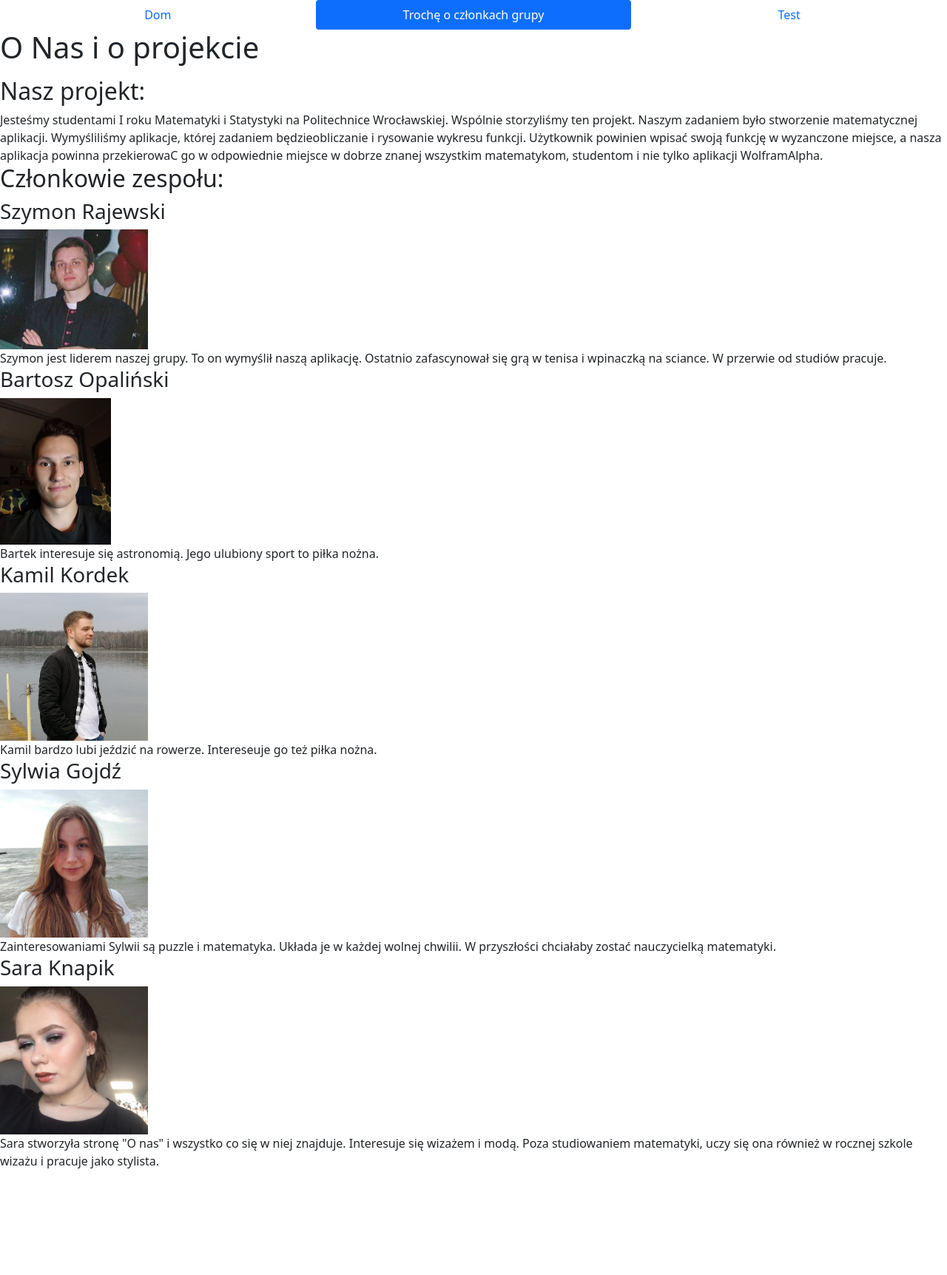
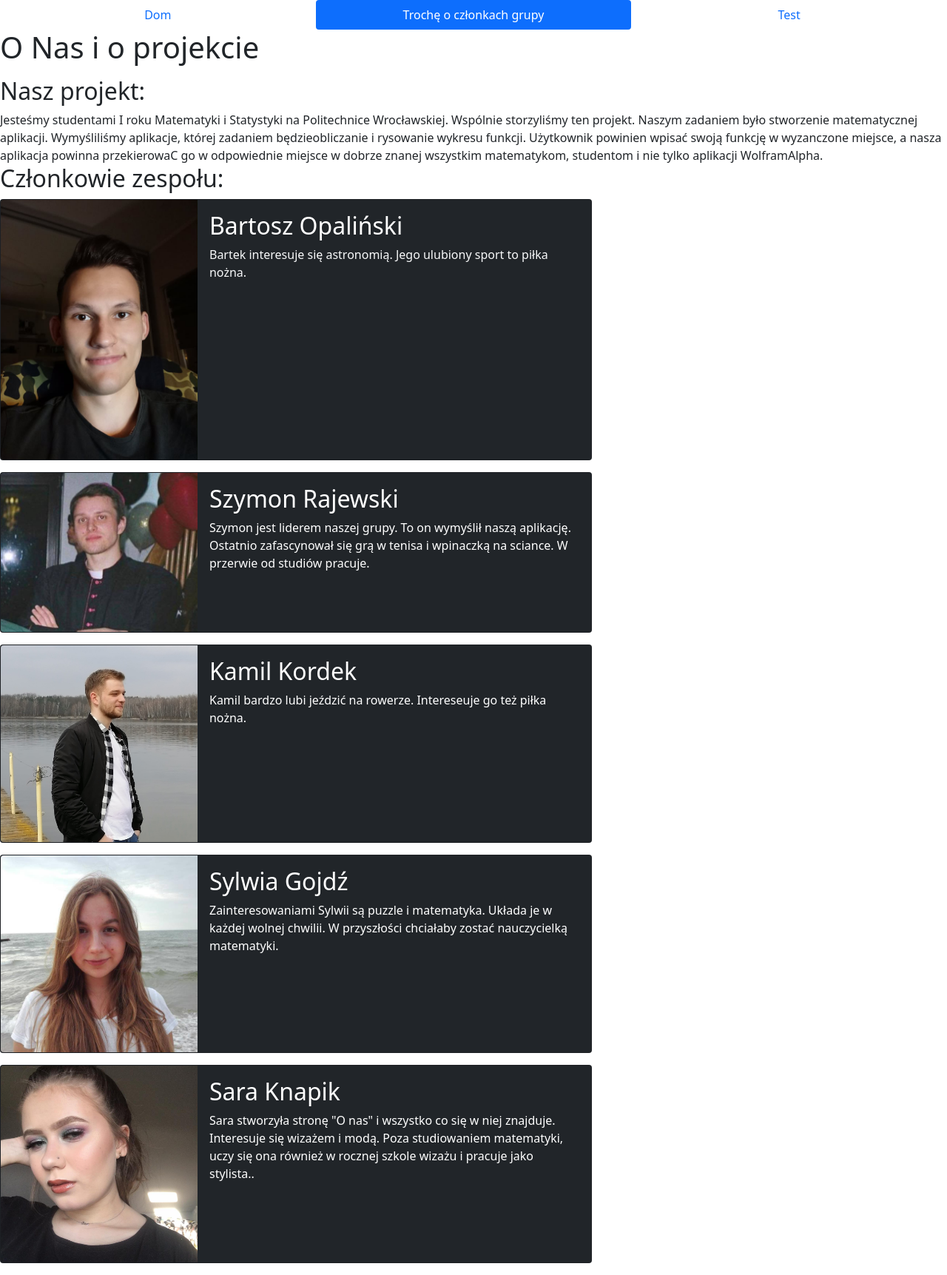
Before and after one commit to discoStar711/calculate-function, a Flask app: template templates/about.html in a window 1280 px wide. Shown: the whole page at 74% size. Before the commit the page ends 1579 px from the top, so only its background shows below. Run offline with Flask 2, Linux system fonts and the light colour scheme; the template is opened without the code that fills it, so the values that code supplies are empty.

Commit message:
Dodanie obramowania do opisów w about.html

```diff
--- a/templates/about.html
+++ b/templates/about.html
@@ -26,39 +26,82 @@
 
         <h2>Członkowie zespołu:</h2>
 
-        <h3>Szymon Rajewski</h3>
-        <img src="../static/Szymon_Rajewski.png" alt="Szymon Rajewski"
-         style="float:center; width: 200px;" > <br/>
 
-         Szymon jest liderem naszej grupy. To on wymyślił naszą aplikację.
-         Ostatnio zafascynował się grą w tenisa i wpinaczką na sciance.
-         W przerwie od studiów pracuje.
 
-         <h3>Bartosz Opaliński</h3>
-         <img src="../static/206284197_525218325459548_1787051759671903464_n.png"
-          alt="Bartosz Opaliński" style="float:center; width: 150px;" > <br/>
+            <div class="card text-white bg-dark mb-3" style="max-width: 800px;">
+                <div class="row g-0">
+                  <div class="col-md-4">
+                    <img src="../static/206284197_525218325459548_1787051759671903464_n.png" class="img-fluid rounded-start" alt="Bartosz Opaliński">
+                  </div>
+                  <div class="col-md-8">
+                    <div class="card-body">
+                      <h2 class="card-title">Bartosz Opaliński</h2>
+                      <p class="text-light bg-dark"> Bartek interesuje się astronomią. Jego ulubiony sport to piłka nożna.</p>
+                    </div>
+                  </div>
+                </div>
+              </div>
 
-         Bartek interesuje się astronomią. Jego ulubiony sport to piłka nożna.
+              <div class="card text-white bg-dark mb-3" style="max-width: 800px;">
+                <div class="row g-0">
+                  <div class="col-md-4">
+                    <img src="../static/Szymon_Rajewski.png" class="img-fluid rounded-start" alt="Szymon_Rajewski">
+                  </div>
+                  <div class="col-md-8">
+                    <div class="card-body">
+                      <h2 class="card-title">Szymon Rajewski</h2>
+                      <p class="card-text"> Szymon jest liderem naszej grupy. To on wymyślił naszą aplikację.
+                        Ostatnio zafascynował się grą w tenisa i wpinaczką na sciance.
+                        W przerwie od studiów pracuje.</p>
+                    </div>
+                  </div>
+                </div>
+              </div>
 
-         <h3>Kamil Kordek</h3>
-         <img src="../static/208517635_237905064539490_7361119721932350977_n.png"
-          alt="Kamil Kordek" style="float:center;  width: 200px;" > <br/>
+              <div class="card text-white bg-dark mb-3" style="max-width: 800px;">
+                <div class="row g-0">
+                  <div class="col-md-4">
+                    <img src="../static/208517635_237905064539490_7361119721932350977_n.png" class="img-fluid rounded-start" alt="Kamil Kordek">
+                  </div>
+                  <div class="col-md-8">
+                    <div class="card-body">
+                      <h2 class="card-title">Kamil Kordek</h2>
+                      <p class="card-text"> Kamil bardzo lubi jeździć na rowerze. Intereseuje go też piłka nożna.
+                    </p>
+                    </div>
+                  </div>
+                </div>
+              </div>
 
-          Kamil bardzo lubi jeździć na rowerze. Intereseuje go też piłka nożna.
+              <div class="card text-white bg-dark mb-3" style="max-width: 800px;">
+                <div class="row g-0">
+                  <div class="col-md-4">
+                    <img src="../static/39193571_1620381961423777_792957456555704320_n.png" class="img-fluid rounded-start" alt="Sylwia Gojdź">
+                  </div>
+                  <div class="col-md-8">
+                    <div class="card-body">
+                      <h2 class="card-title">Sylwia Gojdź</h2>
+                      <p class="card-text"> Zainteresowaniami Sylwii są puzzle i matematyka. Układa je w każdej wolnej chwilii.
+                        W przyszłości chciałaby zostać nauczycielką matematyki.</p>
+                    </div>
+                  </div>
+                </div>
+              </div>
 
-          <h3>Sylwia Gojdź</h3>
-          <img src="../static/39193571_1620381961423777_792957456555704320_n.png"
-           alt="Sylwia Gojdź" style="float:center; width: 200px;" > <br/>
-
-           Zainteresowaniami Sylwii są puzzle i matematyka. Układa je w każdej wolnej chwilii.
-           W przyszłości chciałaby zostać nauczycielką matematyki.
-
-           <h3>Sara Knapik</h3>
-           <img src="../static/95910805_936141800154782_7451300248858656768_n.png"
-            alt="Sara Knapik" style="float:center; width: 200px;" > <br/>
-
-            Sara stworzyła stronę "O nas" i wszystko co się w niej znajduje. Interesuje się wizażem i modą.
-            Poza studiowaniem matematyki, uczy się ona również w rocznej szkole wizażu i pracuje jako stylista.
+              <div class="card text-white bg-dark mb-3" style="max-width: 800px;">
+                <div class="row g-0">
+                  <div class="col-md-4">
+                    <img src="../static/95910805_936141800154782_7451300248858656768_n.png" class="img-fluid rounded-start" alt="Sara Knapik">
+                  </div>
+                  <div class="col-md-8">
+                    <div class="card-body">
+                      <h2 class="card-title">Sara Knapik</h2>
+                      <p class="card-text"> Sara stworzyła stronę "O nas" i wszystko co się w niej znajduje. Interesuje się wizażem i modą.
+                        Poza studiowaniem matematyki, uczy się ona również w rocznej szkole wizażu i pracuje jako stylista..</p>
+                    </div>
+                  </div>
+                </div>
+              </div>
 
 
 
```
